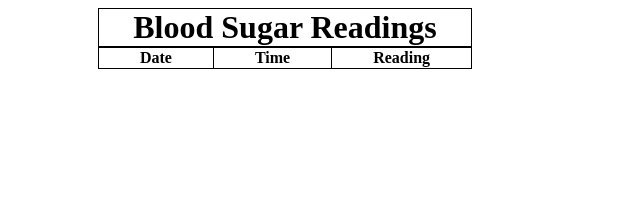
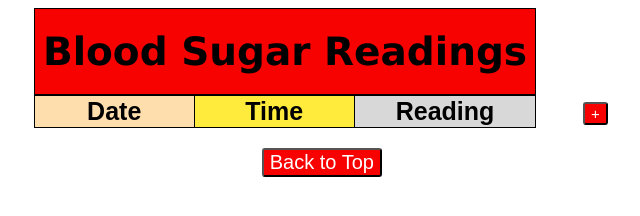
Before and after one commit to WVPrimrose/Blood-Sugar-Tracker, a plain HTML site: page index.html in a window 1280 px wide. Shown: the whole page, without its empty margins (355-995 px from the left). Drawn offline with Linux system fonts and the light colour scheme.

Commit message:
did css with the table cells and added buttons; now i need to add some functionality to the buttons to make it more interactive

```diff
--- a/assets/style.css
+++ b/assets/style.css
@@ -9,8 +9,19 @@ h1 {
     text-align: center;
     align-items: center;
     border: 1px solid black;
-    max-width: 374.5px;
+    max-width: 502.5px;
     margin:auto;
+    font-size: 39px;
+    font-weight: 600;
+    font-family: Verdana, Geneva, Tahoma, sans-serif;
+    padding-top: 20px;
+    padding-bottom: 20px;
+    background-color: #f80101;
+}
+
+table,
+button {
+    font-family: Arial, Helvetica, sans-serif;
 }
 
 table {
@@ -20,6 +31,9 @@ table {
     text-align: center;
     padding-top: -40px;
     border-collapse: collapse;
+    border: 1px solid black;
+    font-size: 25px;
+    font-weight: 500;
 }
 
 
@@ -27,5 +41,60 @@ table thead tr th {
     border: 1px solid black;
     padding-left: 41px;
     padding-right: 41px;
+    width: 160px;
+}
+
+button {
+    background-color:#f80101;
+    border-radius: 3px;
+    color: #ffffff;
+}
+
+#date {
+    background-color: #ffdead;
+}
+
+#time {
+    background-color: #ffeb3b;
+}
+
+#reading {
+    background-color: #d8d8d8;
+}
+
+#add_reading {
+    display: inline;
+    position: relative;
+    bottom: 30px;
+    left: 930px;
+    font-size: 15px;
+}
+
+#add_reading:hover {
+    background-color: #a00000;
+}
+
+#add_reading:hover::after {
+    background-color: #d8d8d8;
+    color:black;
+    border: 1px #000000 solid;
+    padding: 3px;
+    content: "Add Reading";
+    position: absolute;
+    left: 15px;
+    bottom: 5px;
+    min-width: 78px;
+    font-size: 12px;
+    font-family: Arial, Helvetica, sans-serif;
+    font-weight: 200;
+    z-index: 1;
+}
+
+#top {
     margin: auto;
+    position: relative;
+    left: 580px;
+    top: 20px;
+    font-size: 20px;
+    font-weight: 300;
 }
--- a/index.html
+++ b/index.html
@@ -13,14 +13,16 @@
     <table>
         <thead>
             <tr>
-                <th>Date</th>
-                <th>Time</th>
-                <th>Reading</th>
+                <th id="date">Date</th>
+                <th id="time">Time</th>
+                <th id="reading">Reading </th>
             </tr>
         </thead>
         <tbody>
         </tbody>
     </table>
+    <button id="add_reading">+</button>
+    <button id="top">Back to Top</button>
 </body>
 
 </html>
```
